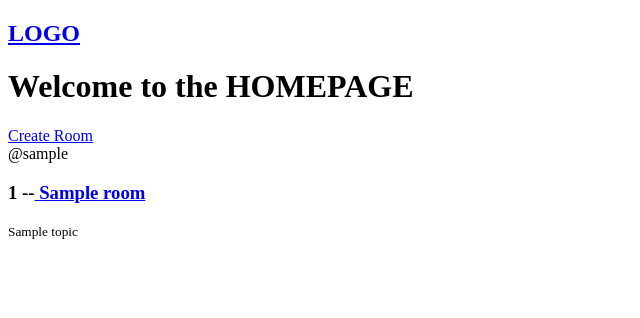
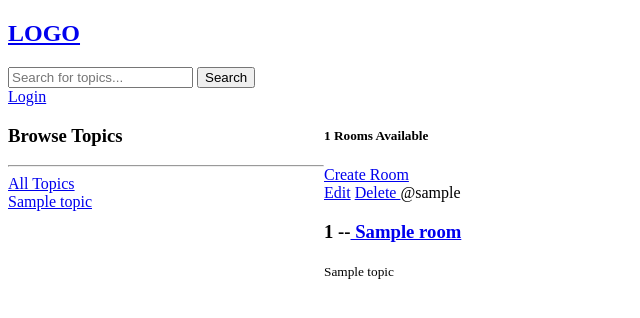
Before and after one commit to Chijioke-larryson/Studybud, a Django app: template Insta/templates/Insta/home.html in a window 1280 px wide. Shown: the top 318 px of the page, without its empty margins (0-640 px from the left). Run offline with Django 3.2, Linux system fonts and the light colour scheme; the template is opened without the code that fills it: most values are stand-ins (such as "Sample title", 1, 10 or a date in 2020).

Commit message:
Login added

```diff
--- a/Insta/templates/Insta/home.html
+++ b/Insta/templates/Insta/home.html
@@ -2,21 +2,68 @@
 
 {% block content %}
 
-<h1> Welcome to the HOMEPAGE</h1>
+<style>
+    .home-container{
+        display: grid;
+        grid-template-columns: 1fr 3fr;
+        /* gap: 20px; */
+    }
+</style>
 
- <div>
-    <a href="{% url 'create-room' %}">Create Room</a>
+
+ <div class="home-container">
+    <div>
+        <h3>Browse Topics</h3>
+        <hr>
+         <div>
+                <a href="{% url 'home' %}">All Topics</a>
+            </div>
+        {% for topic in topics %}
+            <div>
+                <a href="{% url 'home' %}?q={{topic.name}}">{{topic.name}}</a>
+            </div>
+        {% endfor %}
+    </div>
 
     <div>
+        <h5>{{rooms_count}} Rooms Available</h5>
+
+
+
         {% for room in rooms %}
+        <a href="{% url 'create-room' %}">Create Room</a>
         <div>
+
+
+
+            <a href="{% url 'update-room'  room.id %}">Edit</a>
+            <a href="{% url 'delete-room' room.id %}">Delete </a>
             <spam>@{{room.host.username}}</spam>
 
             <h3>{{room.id}} --<a href="{% url 'room' room.id %}"> {{room.name}}</a></h3>
             <small>{{room.topic.name}}</small>
         </div>
         {% endfor %}
+
     </div>
+
+
+
+    </div>
+    <!-- <a href="{% url 'create-room' %}">Create Room</a> -->
+
+    <!-- <div>
+        {% for room in rooms %}
+        <div>
+            <a href="{% url 'update-room'  room.id %}">Edit</a>
+            <a href="{% url 'delete-room' room.id %}">Delete </a>
+            <spam>@{{room.host.username}}</spam>
+
+            <h3>{{room.id}} --<a href="{% url 'room' room.id %}"> {{room.name}}</a></h3>
+            <small>{{room.topic.name}}</small>
+        </div>
+        {% endfor %}
+    </div> -->
  </div>
 
 
--- a/Insta/urls.py
+++ b/Insta/urls.py
@@ -3,8 +3,12 @@ from .import views
 
 
 urlpatterns = [
+    path('login/',views.loginPage, name = 'login'),
+    # path('register/', views.registerPage, name='register'),
     path('',views.home, name = 'home'),
     path('room/<str:pk>/',views.room, name = 'room'),
     path('chat/',views.comment, name ='comment' ),
-    path('create-room/', views.createRoom, name='create-room')
+    path('create-room/', views.createRoom, name='create-room'),
+    path('update-room/<str:pk>/', views.updateRoom, name='update-room'),
+    path('delete-room/<str:pk>/', views.deleteRoom, name='delete-room')
 ]
--- a/templates/navbar.html
+++ b/templates/navbar.html
@@ -10,6 +10,11 @@
 <a href="/">
     <h2>LOGO</h2>
 </a>
+<form action="{% url 'home' %}" method="GET">
+    <input type="text" name="q" placeholder="Search for topics...">
+    <button type="submit">Search</button>
+</form>
+<a href="{% url 'login' %}">Login</a>
 
 </body>
 </html>
```
Also changed, not shown: Insta/templates/Insta/delete.html (added, +11 -0 lines), Insta/templates/Insta/login_register.html (added, +23 -0 lines), Insta/views.py (+51 -9 lines).
